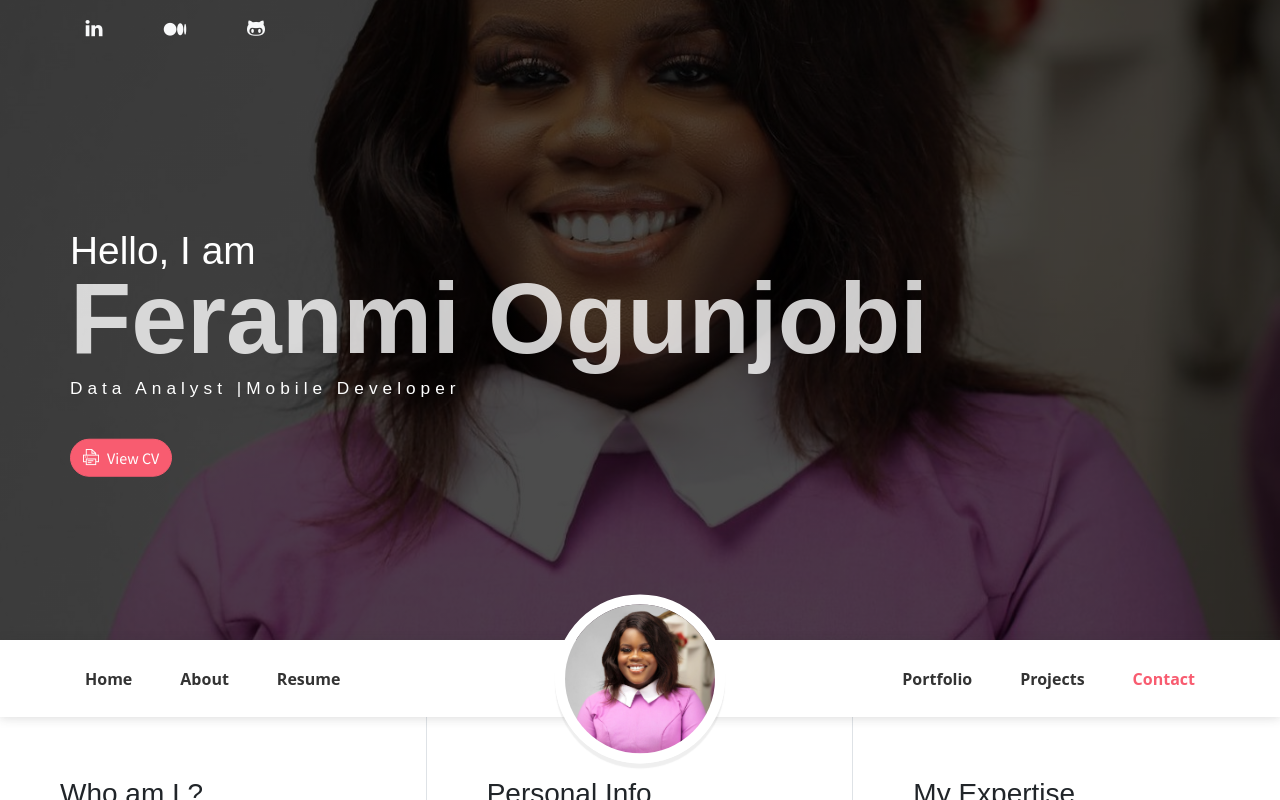
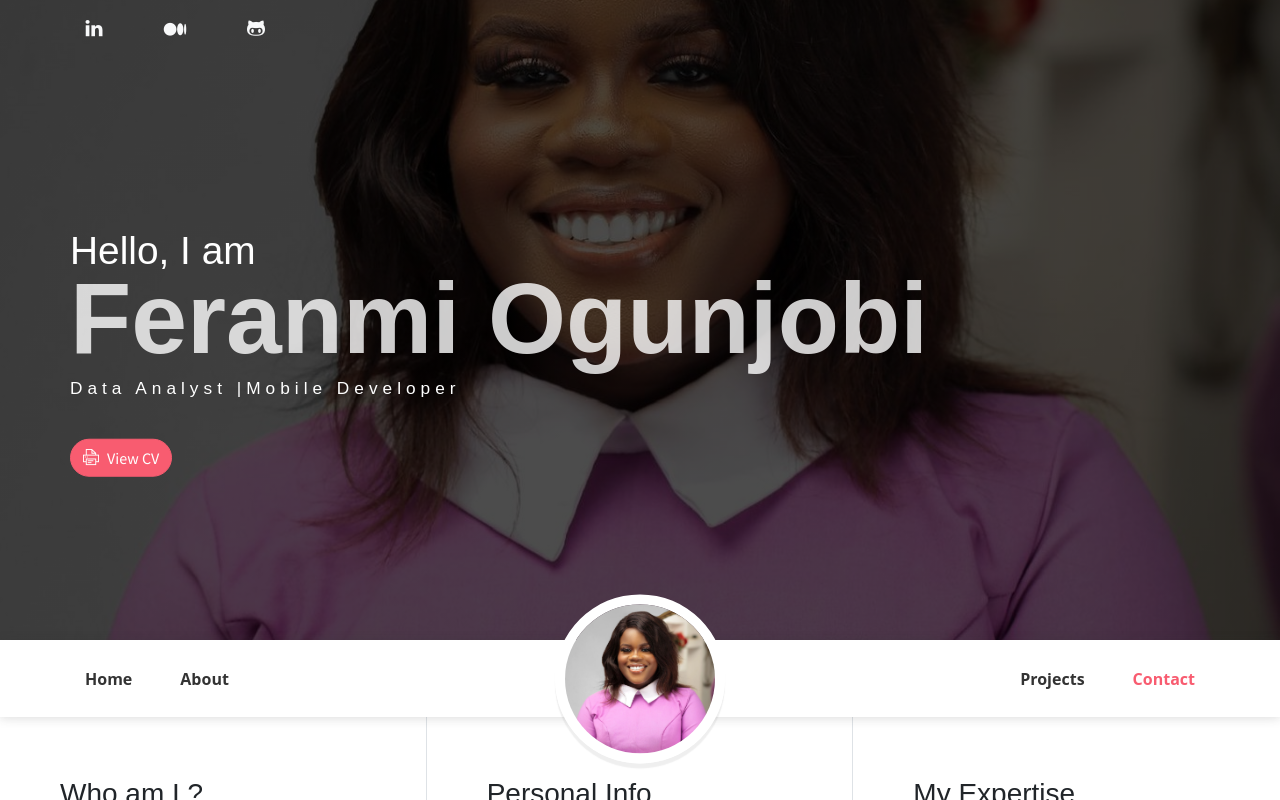
Before and after one commit to Akintoye-pelumi/Portfolio-site, a website: page index.html in a window 1280 px wide. Shown: the top 800 px of the page. Drawn offline with Linux system fonts and the light colour scheme; some packages are replaced by stand-ins of ours.

Commit message:
Update index.html

```diff
--- a/index.html
+++ b/index.html
@@ -45,9 +45,6 @@
                     <li class="nav-item">
                         <a href="#about" class="nav-link">About</a>
                     </li>
-                    <li class="nav-item">
-                        <a href="#resume" class="nav-link">Resume</a>
-                    </li>
                 </ul>
                 <ul class="navbar-nav brand">
                     <img src="public_html/assets/imgs/feranmii.jpg" alt="" class="brand-img">
@@ -57,9 +54,6 @@
                     </li>
                 </ul>
                 <ul class="navbar-nav ml-auto">
-                    <li class="nav-item">
-                        <a href="#portfolio" class="nav-link">Portfolio</a>
-                    </li>
                     <li class="nav-item">
                         <a href="#blog" class="nav-link">Projects</a>
                     </li>
```
